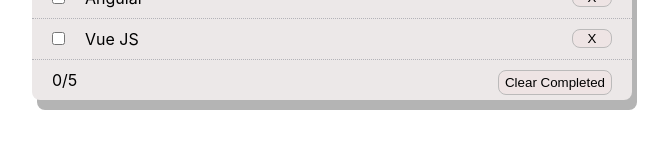
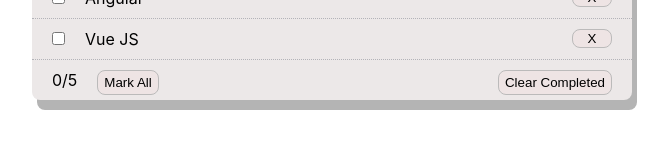
Before and after one commit to vladimirhambardzumyan24/To-Do-React-Class, a React (Create React App) app: page / in a window 1280 px wide. Shown: the part 295-444 px from the top of the page, without its empty margins (308-976 px from the left). Built offline with nearby package versions, Linux system fonts and the light colour scheme.

Commit message:
feat(change): Added change to do items

```diff
--- a/src/App.css
+++ b/src/App.css
@@ -4,7 +4,7 @@
   margin-top: 50px;
 }
 
-.todo{
+.todo {
   font-size: 50px;
   margin-left: 40%;
   color: rgb(187, 186, 186);
@@ -48,21 +48,30 @@
   width: 40px;
 }
 
+.check {
+  position: absolute;
+  border: 1px solid rgb(187, 186, 186);
+  background-color: rgb(238, 228, 228);
+  border-radius: 8px;
+  height: 25px;
+  margin-left: 20px;
+}
+
 .checkbox {
   margin-left: 20px;
   margin-right: 20px;
 }
 
-.checkedCount{
+.checkedCount {
   margin-left: 20px;
 }
 
-.footer{
+.footer {
   height: 30px;
   padding-top: 10px;
 }
 
-.clearChecked{
+.clearChecked {
   position: absolute;
   right: 20px;
   border: 1px solid rgb(187, 186, 186);
@@ -71,21 +80,57 @@
   height: 25px;
 }
 
-.itemTodo:hover{
+.showRemove {
+  display: inline-block;
+  margin-top: -20px;
+  background-color: rgb(236, 232, 232);
+  margin-right: 20px;
+}
+
+.hideRemove {
+  display: none;
+}
+
+.inpTextShow {
+  display: inline-block;
+  margin-top: -21px;
+}
+
+.changBtn {
+  margin-left: 210px;
+  border: 1px solid rgb(187, 186, 186);
+  background-color: rgb(238, 228, 228);
+  border-radius: 8px;
+  padding: 3px;
+}
+
+.changeInput{
+  border: none;
+}
+
+.inpTextHidden {
+  display: none;
+}
+.itemTodo:hover {
   background-color: rgb(219, 216, 216);
 }
 
-.clearChecked:hover{
+.clearChecked:hover {
   cursor: pointer;
   background-color: #b4b4b4;
 }
 
-.deleteItem:hover{
+.deleteItem:hover {
   background-color: #b4b4b4;
   cursor: pointer;
 }
 
-.add:hover{
+.add:hover {
   cursor: pointer;
   background-color: #b4b4b4;
 }
+
+.check:hover {
+  cursor: pointer;
+  background-color: #b4b4b4;
+}
--- /dev/null
+++ b/src/Components/FormToDo.jsx
@@ -0,0 +1,14 @@
+export default function FormToDo({onSubmit,value,onChange}){
+
+    return(
+        <form onSubmit={onSubmit}>
+          <input
+            className="input"
+            type="text"
+            value={value}
+            onChange={onChange}
+          />
+          <input className="add" type="submit" value="ADD" />
+        </form>
+    )
+}
--- a/src/Components/ToDo.jsx
+++ b/src/Components/ToDo.jsx
@@ -1,18 +1,61 @@
 import React from "react";
+import FormToDo from "./FormToDo";
 import ToDoCart from "./ToDoCart";
 import ToDoClear from "./ToDoClear";
+
+const idGenerator = () => {
+  let id = 0;
+  return () => {
+    id += 1;
+    return id;
+  };
+};
+
+const getRandomId = idGenerator();
 
 class ToDo extends React.Component {
   constructor(props) {
     super(props);
     this.state = {
+      allCheck: false,
       textInput: "",
+
       items: [
-        { id: Math.random(), textValue: "Java Script", isChecked: false },
-        { id: Math.random(), textValue: "Node JS", isChecked: false },
-        { id: Math.random(), textValue: "React", isChecked: false },
-        { id: Math.random(), textValue: "Angular", isChecked: false },
-        { id: Math.random(), textValue: "Vue JS", isChecked: false },
+        {
+          id: getRandomId(),
+          removeText: "hideRemove",
+          textValue: "Java Script",
+          inpText:"inpTextShow",
+          isChecked: false,
+        },
+        {
+          id: getRandomId(),
+          removeText: "hideRemove",
+          textValue: "Node JS",
+          inpText:"inpTextShow",
+          isChecked: false,
+        },
+        {
+          id: getRandomId(),
+          removeText: "hideRemove",
+          textValue: "React",
+          inpText:"inpTextShow",
+          isChecked: false,
+        },
+        {
+          id: getRandomId(),
+          removeText: "hideRemove",
+          textValue: "Angular",
+          inpText:"inpTextShow",
+          isChecked: false,
+        },
+        {
+          id: getRandomId(),
+          removeText: "hideRemove",
+          textValue: "Vue JS",
+          inpText:"inpTextShow",
+          isChecked: false,
+        },
       ],
     };
   }
@@ -27,14 +70,16 @@ class ToDo extends React.Component {
         items: [
           ...pastState.items,
           {
-            id: Math.random(),
+            id: getRandomId(),
+            removeText: "hideRemove",
             textValue: pastState.textInput,
+            inpText:"inpTextShow",
             isChecked: false,
           },
         ],
       }));
     }
-    this.setState({textInput:""})
+    this.setState({ textInput: "" });
   };
 
   handleDelete = (item) => {
@@ -60,27 +105,113 @@ class ToDo extends React.Component {
         (pastState.items = pastState.items.filter((item) => !item.isChecked))
     );
   };
+
+  handelCheckedAll = () => {
+    this.setState((pastState) => ({
+      allCheck: true,
+      items: pastState.items.map((item) => {
+        return {
+          id: item.id,
+          removeText: "hideRemove",
+          textValue: item.textValue,
+          inpText:"inpTextShow",
+          isChecked: true,
+        };
+      }),
+    }));
+  };
+
+  handelCheckedAllTrue = () => {
+    this.setState((pastState) => ({
+      allCheck: false,
+      items: pastState.items.map((item) => {
+        return {
+          id: item.id,
+          removeText: "hideRemove",
+          textValue: item.textValue,
+          inpText:"inpTextShow",
+          isChecked: false,
+        };
+      }),
+    }));
+  };
+
+  handleShowRemove = (item) => {
+    this.setState((pastState) => ({
+      items: pastState.items.map((elm) => {
+        if (elm.id === item.id) {
+          return {
+            id: elm.id,
+            removeText: "showRemove",
+            textValue: item.textValue,
+            inpText:"inpTextHidden",
+            isChecked: false,
+          };
+        }
+        return elm;
+      }),
+    }));
+  };
+
+  onChangeToDo=(newToDo)=>{
+    this.setState((pastState) => ({
+      items: pastState.items.map((elm) => {
+        if (elm.id === newToDo.id) {
+          return {
+            id: newToDo.id,
+            removeText: "showRemove",
+            textValue: newToDo.textValue,
+            inpText:"inpTextHidden",
+            isChecked: false,
+          };
+        }
+        return elm;
+      }),
+    }));
+  }
+
+  onClickHide=(item)=>{
+    this.setState((pastState) => ({
+      items: pastState.items.map((elm) => {
+        if (elm.id === item.id) {
+          return {
+            id: elm.id,
+            removeText: "hideRemove",
+            textValue: item.textValue,
+            inpText:"inpTextShow",
+            isChecked: false,
+          };
+        }
+        return elm;
+      }),
+    }));
+  }
+
   render() {
     return (
       <div className="container">
         <span className="todo">To Do</span>
-        <form onSubmit={this.handleAdd}>
-          <input
-            className="input"
-            type="text"
-            value={this.state.textInput}
-            onChange={this.handleGiv}
-          />
-          <input className="add" type="submit" value="ADD" />
-        </form>
+        <FormToDo
+          onSubmit={this.handleAdd}
+          value={this.state.textInput}
+          onChange={this.handleGiv}
+        />
         <ToDoCart
           items={this.state.items}
           handleDelete={this.handleDelete}
           onChange={this.handleDelChecked}
+          onDoubleClick={this.handleShowRemove}
+          onChangeToDo={this.onChangeToDo}
+          onClickHide={this.onClickHide}
         />
         <ToDoClear
           items={this.state.items}
           onCheckedClear={this.handleCheckedClear}
+          handelCheckedAll={
+            !this.state.allCheck
+              ? this.handelCheckedAll
+              : this.handelCheckedAllTrue
+          }
         />
       </div>
     );
--- a/src/Components/ToDoCart.jsx
+++ b/src/Components/ToDoCart.jsx
@@ -1,4 +1,11 @@
-export default function ToDoCart({ items, handleDelete, onChange }) {
+export default function ToDoCart({
+  items,
+  handleDelete,
+  onChange,
+  onDoubleClick,
+  onChangeToDo,
+  onClickHide,
+}) {
   return items.map((item) => (
     <div key={item.id} className="itemTodo">
       <input
@@ -12,7 +19,30 @@ export default function ToDoCart({ items, handleDelete, onChange }) {
           });
         }}
       />
-      {item.textValue}
+      <input
+        className={item.removeText+" changeInput"}
+        type="text"
+        defaultValue={item.textValue}
+        onChange={(e) => {
+          onChangeToDo({ ...item, textValue: e.target.value });
+        }}
+      />
+      <button
+        className={item.removeText+" changBtn"}
+        onClick={() => {
+          onClickHide(item);
+        }}
+      >
+        Change
+      </button>
+      <span
+      className={item.inpText}
+        onDoubleClick={() => {
+          onDoubleClick(item);
+        }}
+      >
+        {item.textValue}
+      </span>
       <button
         className="deleteItem"
         onClick={() => {
--- a/src/Components/ToDoClear.jsx
+++ b/src/Components/ToDoClear.jsx
@@ -1,10 +1,11 @@
-export default function ToDoClear({ items, onCheckedClear }) {
+export default function ToDoClear({ items, onCheckedClear,handelCheckedAll }) {
   let checkedSize = items.filter((item) => item.isChecked).length;
   return (
     <div className="footer">
       <span className="checkedCount">
         {checkedSize}/{items.length}
       </span>
+      <button className="check" onClick={handelCheckedAll}>Mark All</button>
       <button className="clearChecked" onClick={onCheckedClear}>
         Clear Completed
       </button>
```
